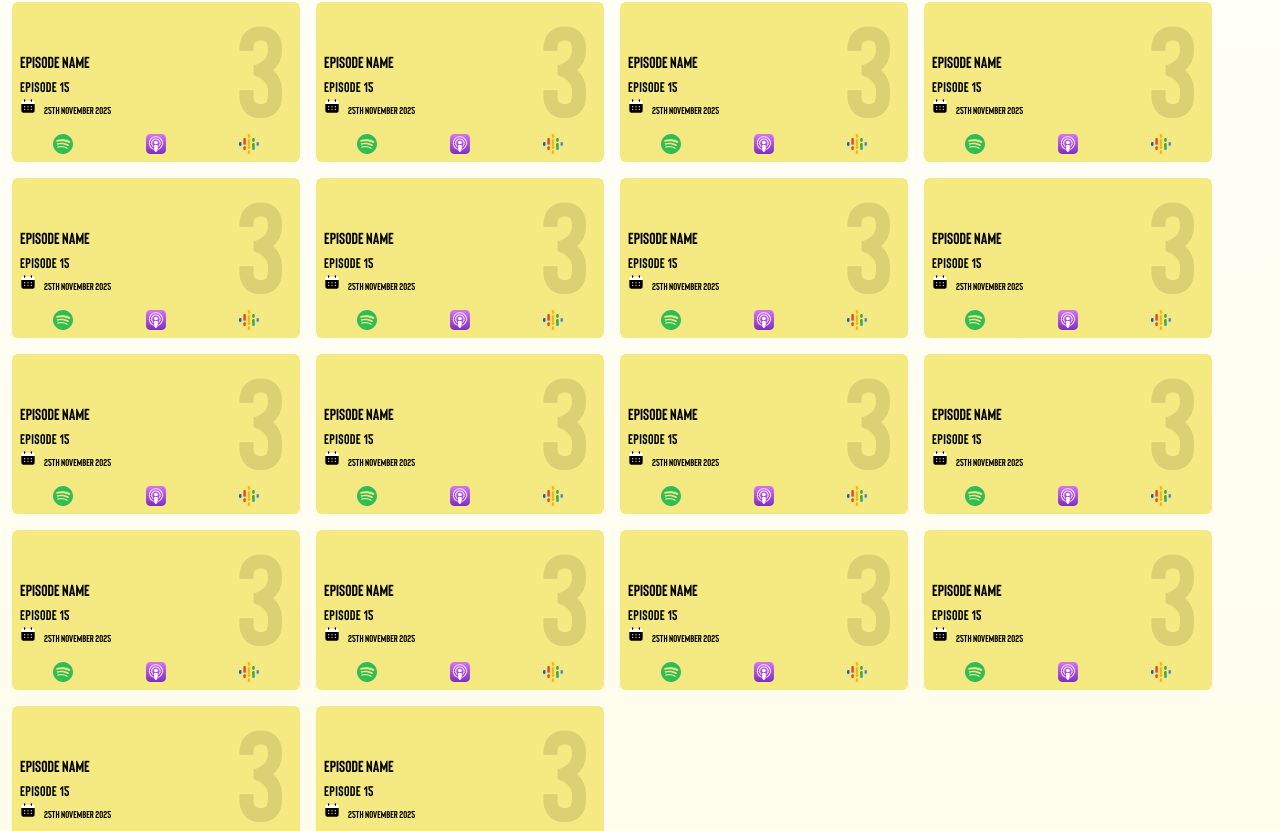
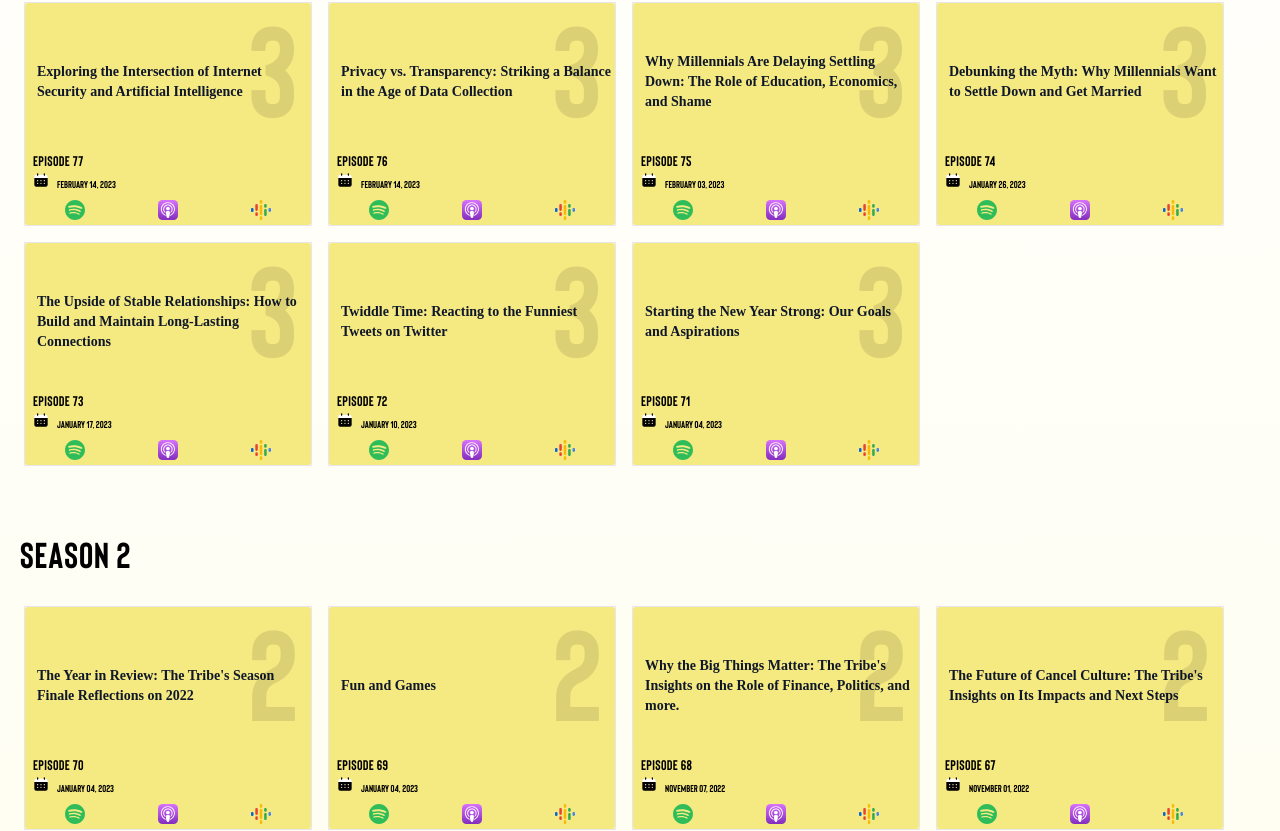
Before and after one commit to Kekelii/Dancing-Parrot, a SvelteKit app: page /Episodes in a window 1280 px wide. Shown: the part 510-1341 px from the top of the page. Built offline with nearby package versions, Linux system fonts and the light colour scheme.

Commit message:
test font family

```diff
--- a/src/lib/episodeStores.js
+++ b/src/lib/episodeStores.js
@@ -1,4 +1,7 @@
-import { writable } from "svelte/store";
+import { writable, derived } from "svelte/store";
+
+let seasonOneEpisodes = 30;
+let seasonTwoEpisodes = 40;
 
 
 export const episode = writable()
--- a/src/lib/episodes-body/components/episode-container.svelte
+++ b/src/lib/episodes-body/components/episode-container.svelte
@@ -1,25 +1,27 @@
 <script>
   import StreamPlatforms from "$lib/home-body/components/stream-platforms.svelte";
 
-    export let episodenumber=15;
+
     export let season = 3;
     export let date= '25th november 2025'
-    export let spotify='#'
+    export let links={spotify:'',googlePodcast:'',applePodcast:''}
+    export let title='test';
+    export let episodeNumber=5;
 </script>
-<div class="episode  md:w-72 md:h-40 md:m-2 w-44  h-32 rounded-md shrink-0">
+<div class="episode  md:w-72 md:h-56 md:m-2 w-44  h-56 rounded-md shrink-0">
     <span class='absolute  text-9xl ml-28 md:ml-56 opacity-10 '>{season}</span>
 
-    <div class="info mt-5 md:mt-12">
-        <p class='text-right inline-block ml-2'>Episode Name</p>
-        <p class='uppercase text-sm inline-block pl-2 w-4/5 font-light leading-4 tracking-wide'>episode {episodenumber}</p>
+    <div class="info h-full  border ">
+        <div class='title ml-2 h-3/5 md:h-3/5 p-1   text-slate-900  flex items-center md:mt-3 font-semibold text-xs md:text-sm'>{title}</div>
+        <p class='uppercase text-sm inline-block pl-2 w-4/5 font-light leading-4 tracking-wide'>episode {episodeNumber}</p>
         <div class=" flex  text-base uppercasetext-right  pl-2 w-full md:w-4/5 md:justify-start">
             <img src="/generalIcons/calender.svg" class='w-4 h-4 mr-2' alt="calandericon"/>
             <p class="date p-0 inline-block">{date}</p>
         </div>
-        <div class=' mt-2 flex justify-around items-center p-1'>
-    <a href={spotify} target="_blank" class='inline' rel="noopener noreferrer"><img src="/generalIcons/spotify.svg" class="md:h-5 h-4 " alt="spotify"/></a>
-    <a href={spotify} target="_blank" class='inline' rel="noopener noreferrer"><img src="/generalIcons/apple.svg" class="md:h-5 h-4" alt="spotify"/></a>
-    <a href={spotify} target="_blank" class='inline' rel="noopener noreferrer"><img src="/generalIcons/google.svg" class="md:h-5 h-4" alt="spotify"/></a>
+        <div class='flex justify-around items-center p-1'>
+    <a href={links.spotify} target="_blank" class='inline' rel="noopener noreferrer"><img src="/generalIcons/spotify.svg" class="md:h-5 h-4 " alt="spotify"/></a>
+    <a href={links.applePodcast} target="_blank" class='inline' rel="noopener noreferrer"><img src="/generalIcons/apple.svg" class="md:h-5 h-4" alt="spotify"/></a>
+    <a href={links.googlePodcast} target="_blank" class='inline' rel="noopener noreferrer"><img src="/generalIcons/google.svg" class="md:h-5 h-4" alt="spotify"/></a>
     <!-- <a href={spotify} target="_blank" class='inline' rel="noopener noreferrer"><img src="/generalIcons/pocketcast.png" class="md:h-5 h-4" alt="spotify"/></a>
     <a href={spotify} target="_blank" class='inline' rel="noopener noreferrer"><img src="/generalIcons/radiopublic.png" class="md:h-5 h-4" alt="spotify"/></a> -->
 
@@ -35,4 +37,7 @@
     .date{
         font-size: 10px;
     }
+    .title{
+        font-family: 'Lora', serif;
+    }
 </style>
--- a/src/lib/episodes-body/components/episodes-numbers.svelte
+++ b/src/lib/episodes-body/components/episodes-numbers.svelte
@@ -1,8 +1,10 @@
 <script>
-    export let EpisodeNumber =150;
+    export let data=0;
+
+
 </script>
 
-<p class="inline-block pl-7 text-3xl md:text-right md:pr-10 uppercase tracking-wide pt-3">{EpisodeNumber} EPISODE </p>
+<p class="inline-block pl-7 text-3xl md:text-right md:pr-10 uppercase tracking-wide pt-3">{data} EPISODE </p>
 
 
 <style>
--- a/src/lib/episodes-body/components/seasons.svelte
+++ b/src/lib/episodes-body/components/seasons.svelte
@@ -3,30 +3,15 @@
 
   import EpisodeContainer  from "./episode-container.svelte";
   export let seasonnumber = 1;
+  export let data
 
 </script>
 <div class=" mt-14">
     <p class="uppercase text-4xl font-light leading-10 tracking-wide inline-block mb-5  ml-5 ">Season {seasonnumber}</p>
-    <div class="episodes flex flex-wrap gap-2 p-1 justify-evenly md:gap-0 md:justify-start">
-        <EpisodeContainer season={seasonnumber}/>
-        <EpisodeContainer season={seasonnumber}/>
-        <EpisodeContainer season={seasonnumber}/>
-        <EpisodeContainer season={seasonnumber}/>
-        <EpisodeContainer season={seasonnumber}/>
-        <EpisodeContainer season={seasonnumber}/>
-        <EpisodeContainer season={seasonnumber}/>
-        <EpisodeContainer season={seasonnumber}/>
-        <EpisodeContainer season={seasonnumber}/>
-        <EpisodeContainer season={seasonnumber}/>
-        <EpisodeContainer season={seasonnumber}/>
-        <EpisodeContainer season={seasonnumber}/>
-         <EpisodeContainer season={seasonnumber}/>
-        <EpisodeContainer season={seasonnumber}/>
-        <EpisodeContainer season={seasonnumber}/>
-        <EpisodeContainer season={seasonnumber}/>
-        <EpisodeContainer season={seasonnumber}/>
-        <EpisodeContainer season={seasonnumber}/>
-
+    <div class="ml-3 episodes flex flex-wrap gap-4 p-1 justify-start md:gap-0 md:justify-start">
+        {#each data as episode }
+        <EpisodeContainer season={seasonnumber} date={episode.date} title={episode.title} links={episode.links} episodeNumber={episode.episodeNumber}/>
+        {/each}
     </div>
 </div>
 
--- a/src/lib/episodes-body/main.svelte
+++ b/src/lib/episodes-body/main.svelte
@@ -5,17 +5,18 @@
 import EpisodesNumbers from "./components/episodes-numbers.svelte";
 import Header from "./components/header.svelte";
   import Seasons from "./components/seasons.svelte";
+export let data
 
 </script>
 <div class="container mx-auto mt-16 flex flex-col">
   <div class='flex flex-col  md:h-56'>
     <Header/>
-    <EpisodesNumbers/>
+    <EpisodesNumbers data={data.episodeTotal}/>
     <img src="/banner/episodesBanner.jpeg" class='h-24 ml-64 absolute md:ml-0 opacity-70  md:h-2/5 md:absolute ' alt="">
   </div>
 
-    <Seasons seasonnumber=3/>
-    <Seasons seasonnumber=2/>
-    <Seasons seasonnumber=1/>
+    <Seasons seasonnumber=3 data={data.seasonThree}/>
+    <Seasons seasonnumber=2 data={data.seasonTwo}/>
+    <Seasons seasonnumber=1 data={data.seasonOne}/>
 </div>
 <Footer/>
--- a/src/lib/home-body/components/banner.svelte
+++ b/src/lib/home-body/components/banner.svelte
@@ -8,10 +8,10 @@
 
 <style>
 
-    p{
+    /* p{
         font-family: bison;
         color: #F1CD0C;
-    }
+    } */
     .banner{
         background: linear-gradient(180deg, #ffffff 0%, #e2dfb1 100%);
         box-shadow: 0 0 20px 20px rgb(164, 164, 164) inset;
--- a/src/routes/Episodes/+page.js
+++ b/src/routes/Episodes/+page.js
@@ -1,12 +1,26 @@
+import { seasonThree } from '$lib/episodeStores';
+
 /** @type {import('./$types').PageLoad} */
 export async function load({ fetch }) {
     const res = await fetch('miniDb/cleaned_Data.json');
     let item = await res.json();
+
+
+
+
+    let seasonOneEpisodes = 30;
+    let seasonTwoEpisodes = 40;
+
     /**
-     * @type {never[]}
+     * @type {any[]}
      */
     let episodeData = []
+    let seasonCollection = []
+    let seasonOne
+    let seasonTwo
+    let seasonThree
     let reversedEpisodes = item.data.reverse()
+    let episodeTotal;
     let count = 1;
     // @ts-ignore
     reversedEpisodes.forEach(element => {
@@ -16,6 +30,30 @@ export async function load({ fetch }) {
         episodeData.push(element)
         count++;
     });
+    episodeTotal = reversedEpisodes.length
 
-    return { episodeData };
+    for (let i = 0; i < reversedEpisodes.length; i++) {
+        seasonCollection.push(reversedEpisodes[i]);
+        if (i === seasonOneEpisodes - 1) {
+            seasonOne = seasonCollection
+            seasonOne.reverse()
+            seasonCollection = [];
+
+        }
+        if (i === seasonOneEpisodes + seasonTwoEpisodes - 1) {
+            seasonTwo = seasonCollection
+            seasonTwo.reverse()
+            seasonCollection = [];
+
+        }
+        if (i === reversedEpisodes.length - 1) {
+            seasonThree = seasonCollection
+            seasonThree.reverse()
+        }
+    }
+
+
+
+
+    return { seasonOne, seasonTwo, seasonThree, episodeTotal };
 }
--- a/src/routes/Episodes/+page.svelte
+++ b/src/routes/Episodes/+page.svelte
@@ -1,43 +1,56 @@
 <script>
   import Main from "$lib/episodes-body/main.svelte";
-  import { seasonOne,seasonTwo,seasonThree } from "$lib/episodeStores";
+  import { episode,seasonOne,seasonTwo,seasonThree } from "$lib/episodeStores";
   import Large from "$lib/navigations/large.svelte";
   import MobileNavigation from "$lib/navigations/mobileNavigation.svelte";
   import { onMount } from "svelte";
 
   /**
+   * @type {any}
+   */
+   export let data
+  /**
    * @type {string | any[]}
    */
-   export let data;
+  let collection;
 
   let seasonOneEpisodes=30;
   let  seasonTwoEpisodes=40;
-  let test;
+
+
+
   /**
    * @type {any[]}
    */
   let seasonCollection=[]
 
 
- if(data){
+episode.subscribe(n=>{
+  // collection = n
+})
 
-  for(let i = 0; i < data.length ; i++){
-      seasonCollection.push(data[i])
-      if(i==seasonOneEpisodes){
-        seasonOne.set(seasonCollection)
-        console.log(seasonCollection.length)
-        seasonCollection =[]
+
+
+
+function episodeSort(){
+
+     if (collection && collection.length >= seasonOneEpisodes + seasonTwoEpisodes) {
+
+      for (let i = 0; i < collection.length; i++) {
+        seasonCollection.push(collection[i]);
+        if (i === seasonOneEpisodes) {
+          seasonOne.set(seasonCollection);
+
+          seasonCollection = [];
         }
-      if(i=seasonTwoEpisodes){
+        if (i === seasonTwoEpisodes) {
           seasonTwo.set(seasonCollection);
-        console.log(seasonCollection.length)
 
-        seasonCollection=[]
+          seasonCollection = [];
         }
-      if(i=data.length){
-        seasonThree.set(seasonCollection)
-        console.log(seasonCollection.length)
-
+        if (i === collection.length - 1) {
+          seasonThree.set(seasonCollection);
+        }
       }
     }
 
@@ -48,4 +61,4 @@
 
   <MobileNavigation/>
   <Large/>
-  <Main/>
+  <Main data={data}/>
```
Lines whose indentation alone changed are shown as unchanged.
